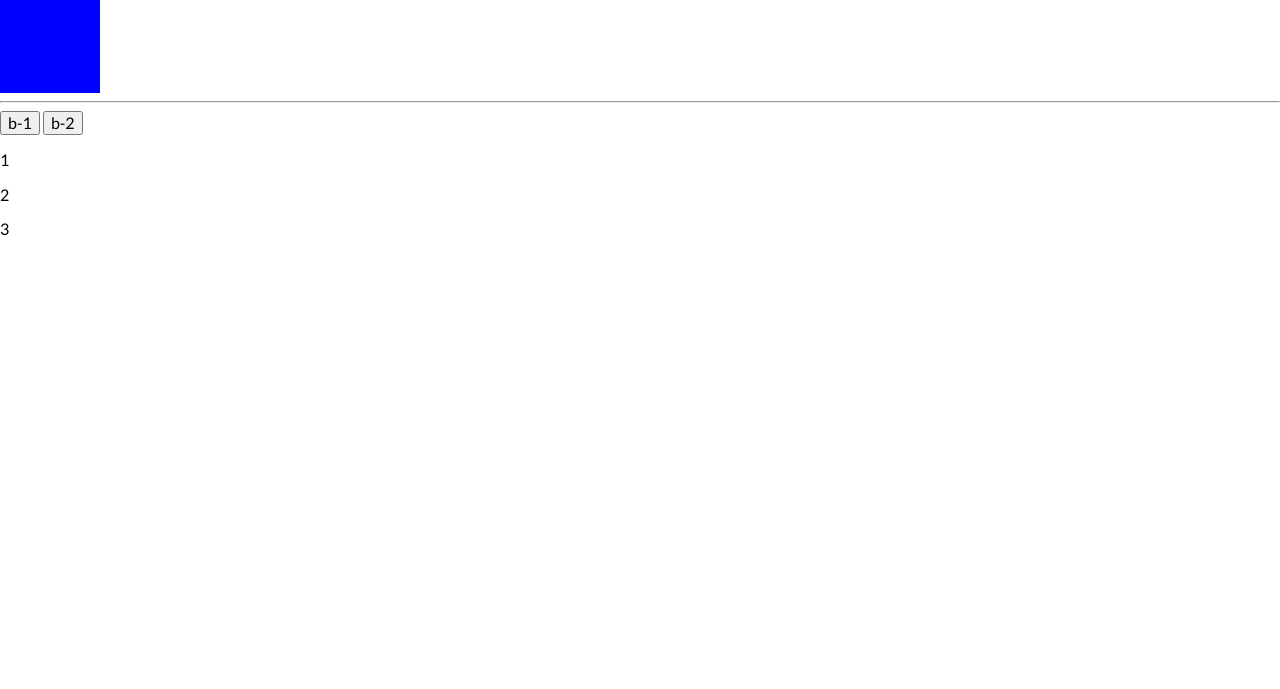
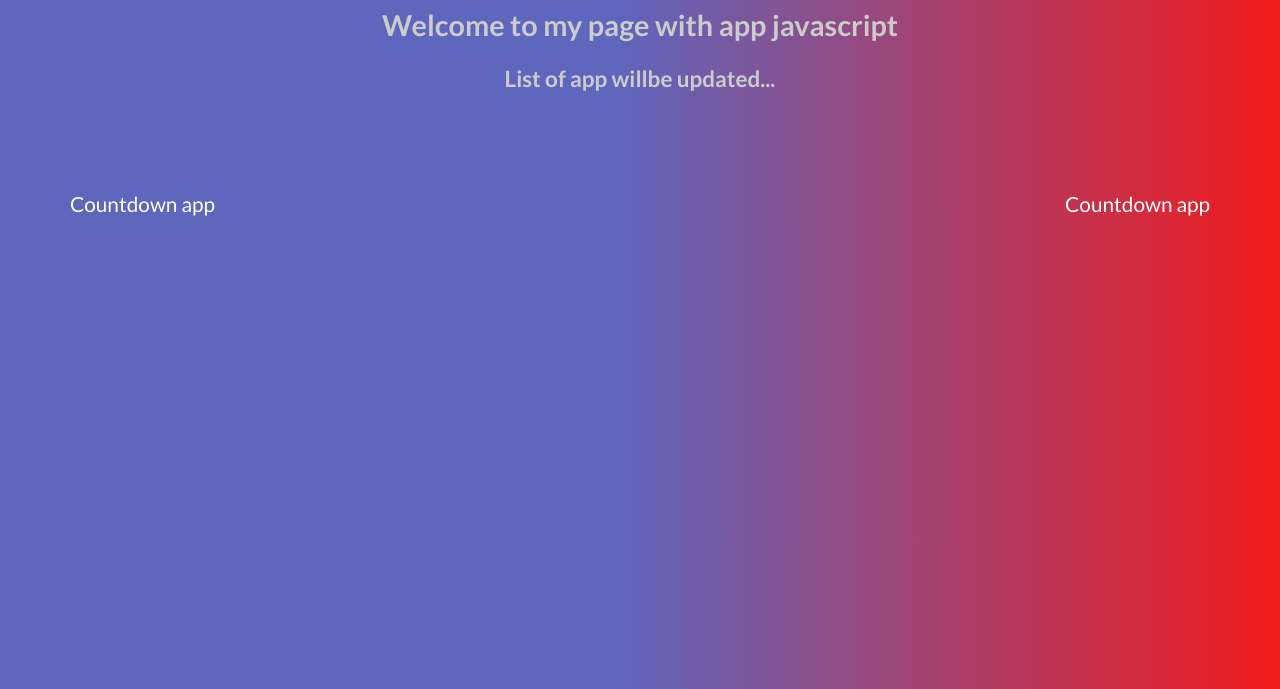
Before and after one commit to alexkobrin/js-app, a plain HTML site: page index.html in a window 1280 px wide. Shown: the part 111-800 px from the top of the page. Drawn offline with nearby package versions, Linux system fonts and the light colour scheme.

Commit message:
added second page

```diff
--- a/css/style.css
+++ b/css/style.css
@@ -17,6 +17,8 @@ body {
     font-style: 400;
     overflow-x: hidden;
     font-family: 'Lato', sans-serif;
+     background: rgb(94,102,190);
+background: linear-gradient(90deg, rgba(94,102,190,1) 48%, rgba(241,27,27,1) 100%);
 
 
 }
@@ -47,3 +49,37 @@ a {
     text-transform: none;
 
 }
+
+/*  title style */
+
+
+.title {
+    margin-top: 50px;
+    text-align: center;
+    font-size: 1.2rem;
+    color: #ccc;
+
+
+}
+.title h2,
+.title h3 {
+    color: eee;
+}
+.title-app {
+    margin-top: 100px;
+    font-size: 1.3rem;
+
+
+}
+.title-app_inner {
+    display: flex;
+    flex-wrap: wrap;
+    justify-content: space-between;
+}
+
+.title-app_inner a {
+    color: #fff;
+}
+.title-app_inner a:hover {
+    color: #c8a3c9;
+}
--- a/index.html
+++ b/index.html
@@ -10,94 +10,29 @@
     <title>Document</title>
 </head>
 <body>
-<!-- <nav>
- <ul>
-     <li data-f="all" class="test-">ALL</li>
-     <li data-f="alizarin" class="text-alizarin">alizarin</li>
-     <li data-f="wisteria" class="text-wisteria">wisteria</li>
-     <li data-f="emerland" class="text-emerland">emerland</li>
-     <li data-f="sunflower" class="text-sunflower">sunflower</li>
- </ul>
-</nav> -->
-<!-- <div class="block-cover">
-    <div class="col-auto box alizarin"></div>
-    <div class="col-auto box wisteria"></div>
-    <div class="col-auto box emerland"></div>
-    <div class="col-auto box sunflower"></div>
-    <div class="col-auto box alizarin"></div>
-    <div class="col-auto box wisteria"></div>
-    <div class="col-auto box emerland"></div>
-    <div class="col-auto box sunflower"></div>
-    <div class="col-auto box alizarin"></div>
-    <div class="col-auto box wisteria"></div>
-    <div class="col-auto box emerland"></div>
-    <div class="col-auto box sunflower"></div>
-    <div class="col-auto box alizarin"></div>
-    <div class="col-auto box wisteria"></div>
-    <div class="col-auto box emerland"></div>
-    <div class="col-auto box sunflower"></div>
+<div class="container">
+<div class="title">
+        <div class="title__inner">
+            <h1>Hello guys </h1>
+            <h2>Welcome to my page with app javascript</h2>
+            <h3>List of app willbe updated...</h3>
+        </div>
+</div>
+ <div class="title-app">
+     <div class="title-app_inner">
 
-</div> -->
+        <a href="#">Countdown app</a></li>
+        <a href="#">Countdown app</a></li>
+
+     </div>
+ </div>
+
+    </div>
 
 
-<!-- <input type="checkbox" value= "hello" id="i-2">
-<label for="#i-2">Click him</label>
-<button id="#btn-2" value="hello">Push</button> -->
-<!-- <input type="checkbox">
-<label for="btn"></label>
 
-<hr>
- <form action="">
-<textarea  class="text" name="n1"></textarea>
-<input type="text" name="n2">
-<button class="btn">Push</button>
- </form> -->
-<!-- <input type="number" class="i-31"></input>
-<input type="number" class="i-32"></input>
-<button class="b-3">go</button>  -->
-<!-- <div class="one">1</div>
-<div class="one">1</div>
-<div class="one">1</div> -->
 
-<!-- <div><input type="radio" name="r" value="1" checked>bla bla</div>
-<div><input type="radio"name="r" value="2">ha ha</div>
-<div><input type="radio" name="r" value="3">yo yo</div>
-<button>Push</button> -->
 
-<!-- <button class="b1">Push Me</button> -->
-
- <h1>hello</h1>
-
- <!-- <form action="http://localhost:5500/index2.php" >
-<input type="number" name = "auth" placeholder= "Input your auth">
-<input type="text" name = "name" placeholder= "Input your name">
-<button type="submit">Submit</button>
- </form>
-  -->
-  <button>go</button>
-  <style>
-      .red {
-          width: 100px;
-          height: 100px;
-          background-color: blue;
-          position: relative;
-      }
-  </style>
-  <div class="out"></div>
-  <div class="test red" ></div>
-<hr>
-<div class="test2"></div>
-<button class="b-1">b-1</button>
-<button class="b-2">b-2</button>
-<p>1</p>
-<p>2</p>
-<p>3</p>
-</body>
-
-<script type="text/javascript" src="js/userProfile.js"></script>
 <script type="text/javascript" src="js/main.js"></script>
-<script type="text/javascript" src="js/User.js"></script>
-<script type="text/javascript" src="js/Student.js"></script>
-<script type="text/javascript" src="js/main2.js"></script>
 
 </html>
```
Also changed, not shown: Coutdown.html (added, +11 -0 lines).
